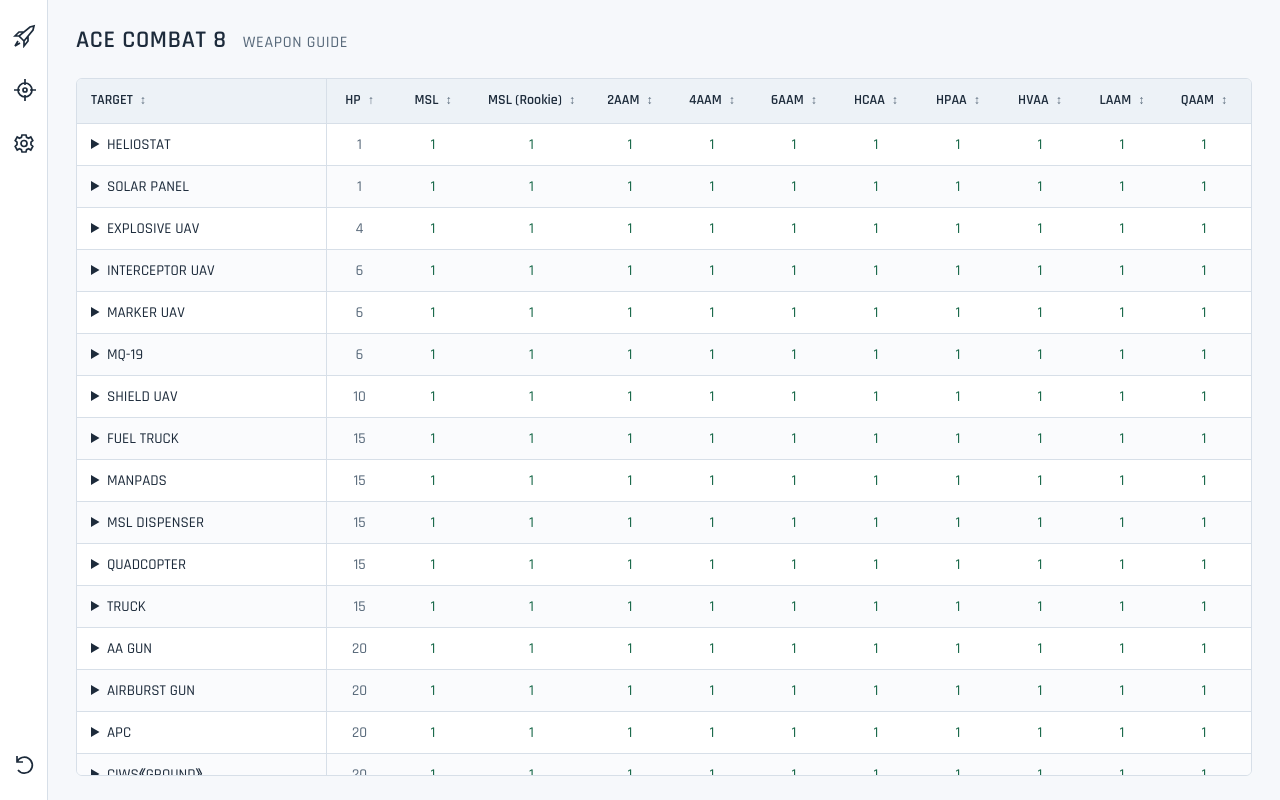
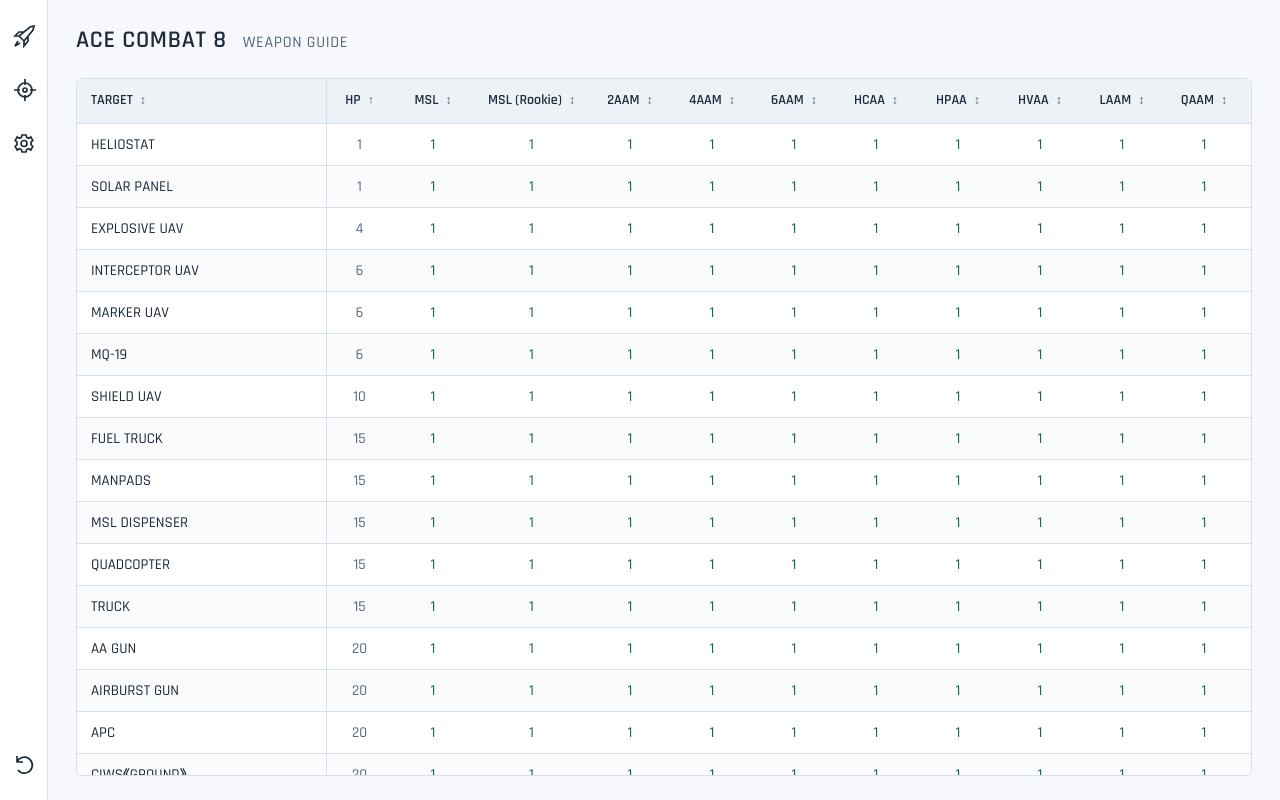
Before and after one commit to niart120/ace8-weapon-chart, a React (Vite) app: page / in a window 1280 px wide. Built offline with nearby package versions, Linux system fonts and the light colour scheme.

Commit message:
fix(results): ターゲット列の折りたたみと追加情報を削除

```diff
--- a/src/App.css
+++ b/src/App.css
@@ -330,13 +330,3 @@ th:first-child .sort-button {
       border-color 0.12s;
   }
 }
-.target-affiliations summary {
-  cursor: pointer;
-}
-.target-affiliations > div {
-  max-width: 24rem;
-  white-space: pre-line;
-  font-weight: 400;
-  font-size: 0.8rem;
-  padding-top: 0.4rem;
-}
--- a/src/components/ResultsTable.tsx
+++ b/src/components/ResultsTable.tsx
@@ -2,20 +2,7 @@ import type { DefeatRequirementResult, Target, Weapon, Conditions } from '../dom
 import { useMemo, useState } from 'react';
 import { calculateDefeatRequirement } from '../domain/calculate';
 import { compareTargetHealth, compareTargetNames, compareTargets } from '../state/preferences';
-import { groupTargets, targetAffiliations, type TargetGroup } from '../state/target-groups';
-
-function TargetName({ target }: { target: TargetGroup }) {
-  const [open, setOpen] = useState(false);
-  return (
-    <details
-      className="target-affiliations"
-      onToggle={(event) => setOpen(event.currentTarget.open)}
-    >
-      <summary>{target.name}</summary>
-      {open && <div>{targetAffiliations(target.members)}</div>}
-    </details>
-  );
-}
+import { groupTargets, type TargetGroup } from '../state/target-groups';
 
 type Sort = { key: 'target' | 'hp' | number; direction: 'ascending' | 'descending' } | null;
 const resultRank = (result: DefeatRequirementResult) =>
@@ -123,9 +110,7 @@ export function ResultsTable({
         <tbody>
           {ordered.map(({ target, results }) => (
             <tr key={target.id} data-target-id={target.id}>
-              <th scope="row">
-                <TargetName target={target} />
-              </th>
+              <th scope="row">{target.name}</th>
               <td className="hp">{target.hp ?? '-'}</td>
               {weapons.map((weapon) => {
                 const result = results.get(weapon.id);
```
Also changed, not shown: spec/agent/complete/local_009/TARGET_AGGREGATION.md (+21 -2 lines), 2 other files (tests, documents, lock files or other folders).
